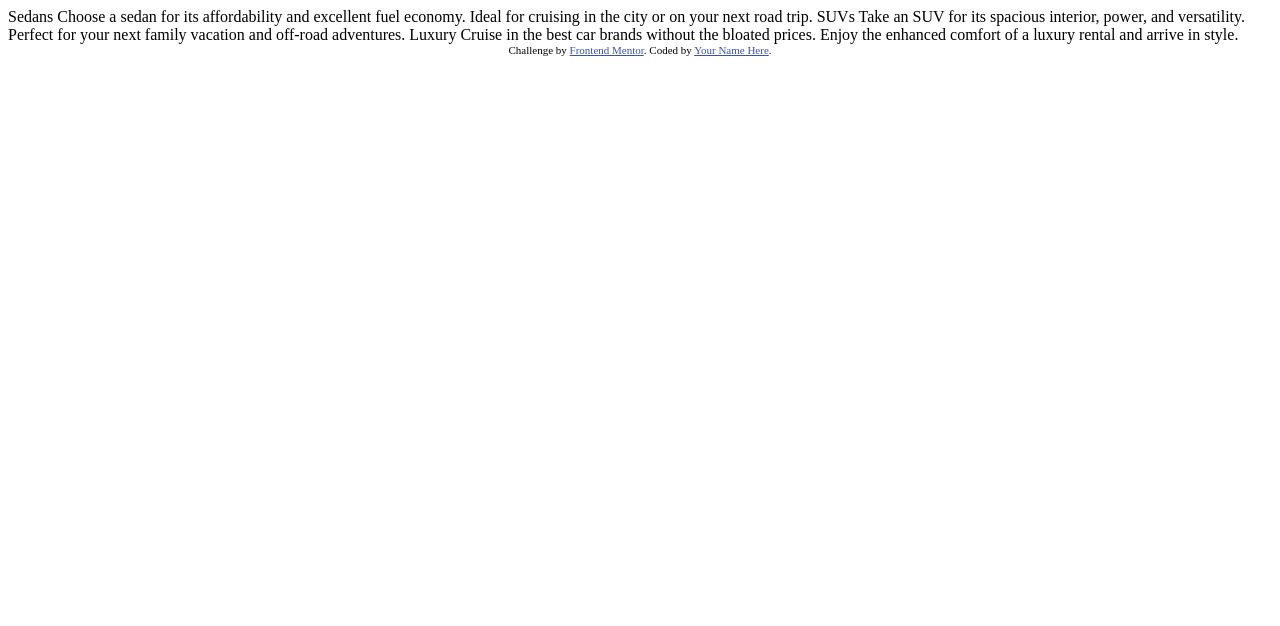
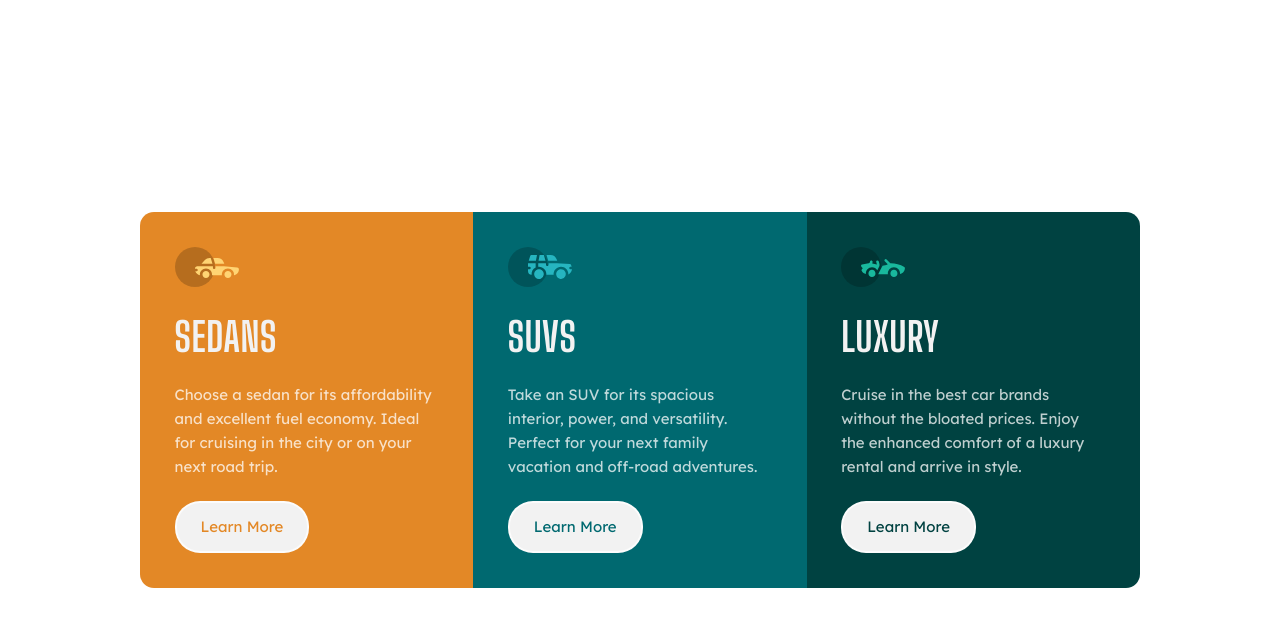
Before and after one commit to gartun/fmentor-challenges, a plain HTML site: page 3-column-preview-card-component-main/index.html in a window 1280 px wide. Drawn offline with Linux system fonts and the light colour scheme.

Commit message:
finish mobile design, do not forget refactoring

```diff
--- a/3-column-preview-card-component-main/index.html
+++ b/3-column-preview-card-component-main/index.html
@@ -9,28 +9,46 @@
   <title>Frontend Mentor | 3-column preview card component</title>
 
   <!-- Feel free to remove these styles or customise in your own stylesheet 👍 -->
-  <style>
-    .attribution { font-size: 11px; text-align: center; }
-    .attribution a { color: hsl(228, 45%, 44%); }
-  </style>
+  <link rel="preconnect" href="https://fonts.gstatic.com">
+  <link href="https://fonts.googleapis.com/css2?family=Big+Shoulders+Display:wght@700&display=swap" rel="stylesheet">
+
+  <link rel="preconnect" href="https://fonts.gstatic.com">
+  <link href="https://fonts.googleapis.com/css2?family=Lexend+Deca&display=swap" rel="stylesheet">
+
+  <link rel="stylesheet" href="style.css" type="text/css" media="all" />
 </head>
 <body>
+  <main>
+   <section>
+      <article>
+       <img src="./images/icon-sedans.svg" alt="sedans logo" />
 
-  Sedans
-  Choose a sedan for its affordability and excellent fuel economy. Ideal for cruising in the city
-  or on your next road trip.
+      <h2>Sedans</h2>
+      <p>
+        Choose a sedan for its affordability and excellent fuel economy. Ideal for cruising in the city or on your next road trip.
+      </p>
+      <a class="learnmore" href="#">Learn More</a>
+    </article>
 
-  SUVs
-  Take an SUV for its spacious interior, power, and versatility. Perfect for your next family vacation
-  and off-road adventures.
+    <article>
+      <img src="./images/icon-suvs.svg" alt="suvs logo" />
 
-  Luxury
-  Cruise in the best car brands without the bloated prices. Enjoy the enhanced comfort of a luxury
-  rental and arrive in style.
+      <h2>SUVs</h2>
+      <p>
+        Take an SUV for its spacious interior, power, and versatility. Perfect for your next family vacation and off-road adventures.
+      </p>
+      <a class="learnmore" href="#">Learn More</a>
+    </article>
 
-  <div class="attribution">
-    Challenge by <a href="https://www.frontendmentor.io?ref=challenge" target="_blank">Frontend Mentor</a>.
-    Coded by <a href="#">Your Name Here</a>.
-  </div>
+    <article>
+      <img src="./images/icon-luxury.svg" alt="luxury car logo" />
+      <h2>Luxury</h2>
+      <p>
+        Cruise in the best car brands without the bloated prices. Enjoy the enhanced comfort of a luxury rental and arrive in style.
+      </p>
+      <a class="learnmore" href="#">Learn More</a>
+    </article>
+   </section>
+  </main>
 </body>
 </html>
--- /dev/null
+++ b/3-column-preview-card-component-main/sass/_reset.scss
@@ -0,0 +1,5 @@
+*, *::before, *::after {
+  margin: 0;
+  padding: 0;
+  box-sizing: border-box;
+}
--- /dev/null
+++ b/3-column-preview-card-component-main/sass/_variables.scss
@@ -0,0 +1,14 @@
+$bright-orange: hsl(31, 77%, 52%);
+$dark-cyan: hsl(184, 100%, 22%);
+$very-dark-cyan: hsl(179, 100%, 13%);
+
+$parag-white: hsla(0, 0%, 100%, 0.75);
+$very-light-gray: hsl(0, 0%, 95%);
+
+$body-font: 15px;
+
+$mobile: 375px;
+$desktop: 1440px;
+
+$bRadius-mobile: 8px;
+$bRadius-desktop: 14px;
--- /dev/null
+++ b/3-column-preview-card-component-main/sass/main.scss
@@ -0,0 +1,107 @@
+@import "reset";
+@import "variables";
+
+body {
+  font-size: $body-font;
+  min-height: 100vh;
+}
+
+%flexCenter {
+  display: flex;
+  justify-content: center;
+  align-items: center;
+}
+
+main {
+  @extend %flexCenter;
+  min-height: inherit;
+}
+
+section {
+  width: 85%;
+  max-width: 1000px;
+  margin: 4em auto;
+  display: flex;
+  flex-wrap: wrap;
+}
+
+article {
+  flex: 1 0 250px;
+  padding: 2.3em;
+}
+
+article:nth-of-type(1) {
+  background: $bright-orange;
+  border-top-left-radius: $bRadius-mobile;
+  border-top-right-radius: $bRadius-mobile;
+
+  a {
+    color: $bright-orange;
+  }
+}
+
+
+
+article:nth-of-type(2) {
+  background: $dark-cyan;
+
+  a {
+    color: $dark-cyan
+  }
+}
+
+article:nth-of-type(3) {
+  background: $very-dark-cyan;
+  border-bottom-left-radius: $bRadius-mobile;
+  border-bottom-right-radius: $bRadius-mobile;
+  a {
+    color: $very-dark-cyan;
+  }
+}
+
+@media (min-width: $mobile) {
+  article:nth-of-type(1) {
+    border-top-left-radius: $bRadius-desktop;
+    border-top-right-radius: 0px;
+    border-bottom-left-radius: $bRadius-desktop;
+  }
+
+  article:nth-of-type(3) {
+    border-top-right-radius: $bRadius-desktop;
+    border-bottom-left-radius: 0px;
+    border-bottom-right-radius: $bRadius-desktop;
+  }
+}
+
+article p, article h2 {
+  color: $parag-white;
+}
+
+article p, article a {
+  font-family: 'Lexend Deca', sans-serif;
+  line-height: 1.6;
+}
+
+article h2 {
+  margin: 0.55em 0;
+  font-family: 'Big Shoulders Display', cursive;
+  font-weight: 700;
+  font-size: 2.5rem;
+  color: $very-light-gray;
+  text-transform: uppercase;
+  letter-spacing: 0.015em;
+}
+
+a.learnmore {
+  display: inline-block;
+  padding: 0.8em 1.6em;
+  margin-top: 1.5em;
+  background: $very-light-gray;
+  border: 2px solid $parag-white;
+  border-radius: 25px;
+  text-decoration: none;
+  &:hover, &:focus {
+    background: transparent;
+    color: $parag-white;
+  }
+}
```
Also changed, not shown: 3-column-preview-card-component-main/sass/_utils.scss (added), 3-column-preview-card-component-main/style.css (added), 1 other file.
